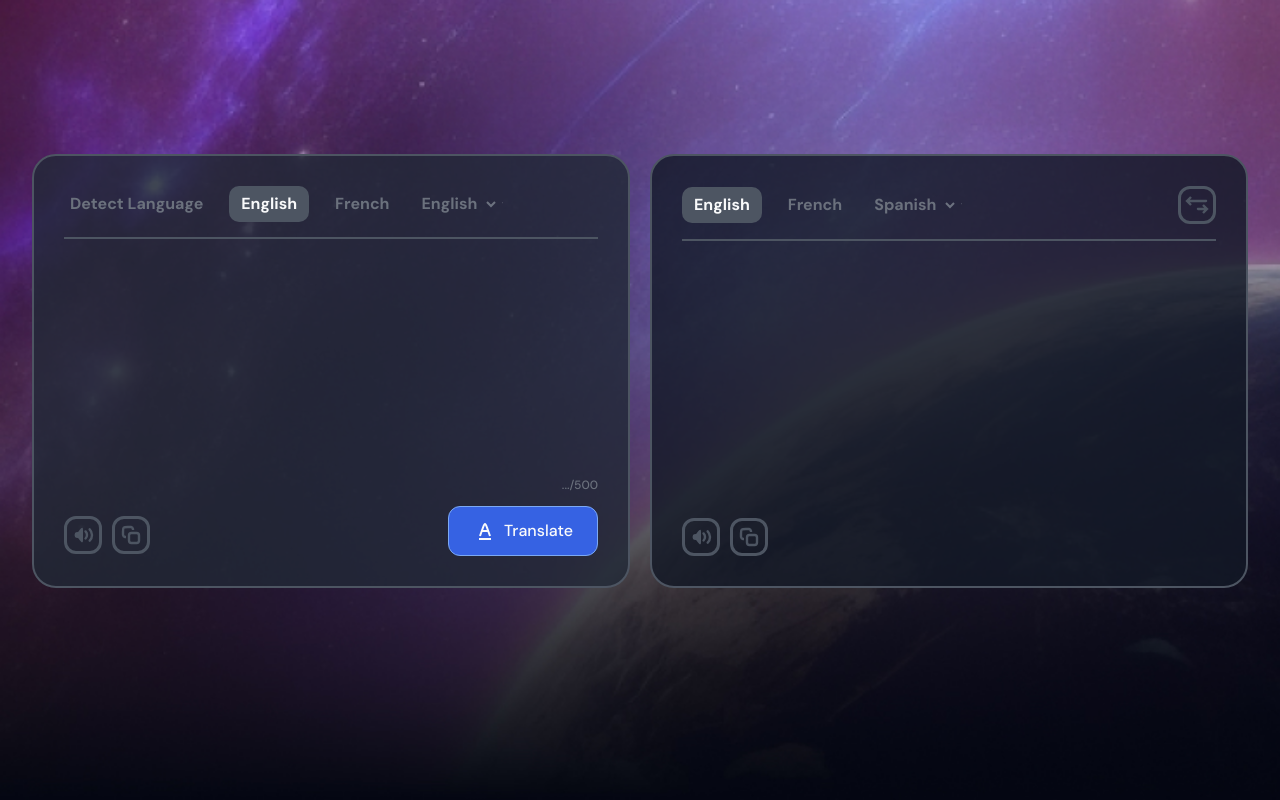
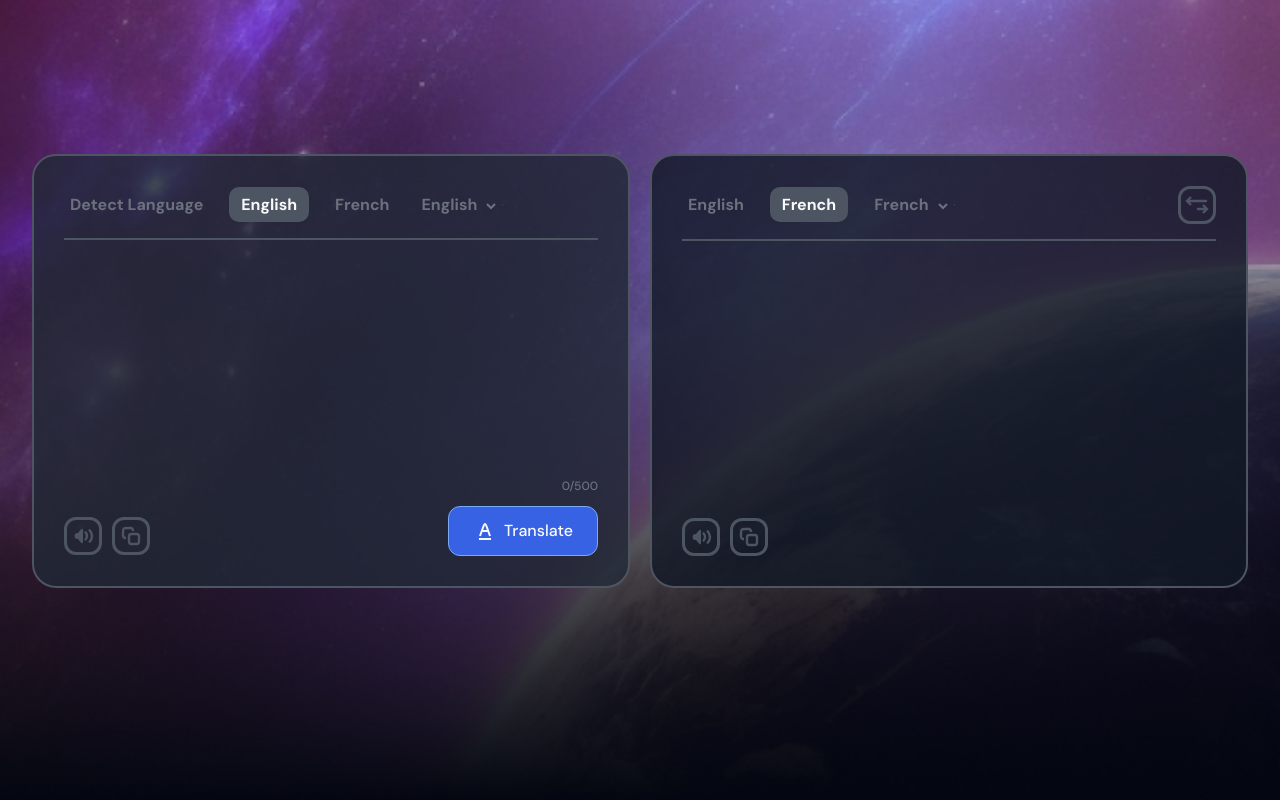
Before and after one commit to RevainIDN/translator, a React (Vite) app: page / in a window 1280 px wide. Built offline with nearby package versions, Linux system fonts and the light colour scheme.

Commit message:
Реализован селектор выбора языка в LanguageSelector

```diff
--- a/src/components/App.jsx
+++ b/src/components/App.jsx
@@ -4,16 +4,14 @@ import LanguageSelector from './LanguageSelector'
 import TextArea from './TextArea'
 import TranslateButton from './TranslateButton'
 import languages from './languagesArray'
-import { use } from 'react'
 
 export default function App() {
 
   const [sourceLanguage, setSourceLanguage] = useState('en');
-  const [targetLanguage, setTargetLanguage] = useState('es');
-
+  const [targetLanguage, setTargetLanguage] = useState('fr');
+  console.log(sourceLanguage, targetLanguage)
   const [originatlText, setOriginatlText] = useState('');
   const [translatedText, setTranslatedText] = useState('');
-
   const [isLoading, setIsLoading] = useState(false);
 
   const handleSource = (event) => {
@@ -38,19 +36,34 @@ export default function App() {
             type={'sourse'}
             languages={languages}
             selectedLanguage={sourceLanguage}
+            setSelecteedLanguage={setSourceLanguage}
             handleLanguageChange={handleLanguageChange}
           />
-          <TextArea canWrite={true} numLetters={true} handleSource={handleSource} />
-          <TranslateButton originatlText={originatlText} languages={languages} setTranslatedText={setTranslatedText} translatedText={translatedText} />
+          <TextArea
+            canWrite={true}
+            numLetters={true}
+            handleSource={handleSource}
+            originatlText={originatlText.length}
+          />
+          <TranslateButton
+            originatlText={originatlText}
+            languages={languages}
+            setTranslatedText={setTranslatedText}
+            translatedText={translatedText}
+          />
         </div>
         <div className='area translatedArea'>
           <LanguageSelector
             type={'target'}
             languages={languages}
             selectedLanguage={targetLanguage}
+            setSelecteedLanguage={setTargetLanguage}
             handleLanguageChange={handleLanguageChange}
           />
-          <TextArea canWrite={false} translatedText={translatedText} />
+          <TextArea
+            canWrite={false}
+            translatedText={translatedText}
+          />
         </div>
       </div>
     </>
--- a/src/components/LanguageSelector.jsx
+++ b/src/components/LanguageSelector.jsx
@@ -2,8 +2,9 @@ import { use } from 'react';
 import '../styles/LanguageSelector.css'
 import { useState, useEffect, useRef } from 'react'
 
-export default function LanguageSelector({ type, languages, selectedLanguage, handleLanguageChange }) {
+export default function LanguageSelector({ type, languages, selectedLanguage, setSelecteedLanguage, handleLanguageChange }) {
 	const [filteredText, setFilteredText] = useState('');
+	const [activeLanguage, setActiveLanguage] = useState(type === 'sourse' ? 'en' : 'fr');
 
 	const dropdownRef = useRef(null);
 	const buttonRef = useRef(null);
@@ -18,6 +19,11 @@ export default function LanguageSelector({ type, languages, selectedLanguage, ha
 
 		setFilteredText(value)
 	}
+
+	const handleButtonClick = (buttonId, languageCode, type) => {
+		setActiveLanguage(buttonId);
+		handleLanguageChange(languageCode, type);
+	};
 
 	const filteredLanguages = languages.filter(language => {
 		return language.language.toLowerCase().includes(filteredText.toLowerCase())
@@ -59,23 +65,19 @@ export default function LanguageSelector({ type, languages, selectedLanguage, ha
 		<>
 			<div ref={dropdownRef} className='language-selector'>
 				<ul className='language-list'>
-					{type === 'sourse' && <li className='language-item'><button className='language-btn'>Detect Language</button></li>}
-					{type === 'sourse'
-						? <li className='language-item'><button className='language-btn active'>English</button></li>
-						: <li className='language-item'><button className='language-btn active'>English</button></li>}
-					{type === 'sourse'
-						? <li className='language-item'><button className='language-btn'>French</button></li>
-						: <li className='language-item'><button className='language-btn'>French</button></li>}
-					<li className='language-item'><button className='language-btn dropdown-btn' ref={buttonRef}>{languages.find(language => language.code === selectedLanguage).language}</button></li>
+					{type === 'sourse' && <li className='language-btn'><button className={`language-btn ${activeLanguage === 'auto' ? 'active' : ''}`} onClick={() => handleButtonClick('auto', 'auto', type)}>Detect Language</button></li>}
+					<li className='language-item'><button className={`language-btn ${activeLanguage === 'en' ? 'active' : ''}`} onClick={() => handleButtonClick('en', 'en', type)}>English</button></li>
+					<li className='language-item'><button className={`language-btn ${activeLanguage === 'fr' ? 'active' : ''}`} onClick={() => handleButtonClick('fr', 'fr', type)}>French</button></li>
+					<li className='language-item'><button className='language-btn dropdown-btn' ref={buttonRef}>{languages.find(language => language.code === selectedLanguage)?.language}</button></li>
 				</ul>
 				<ul ref={listRef} className='dropdown-list'>
 					<li className='dropdown-input'><input className='filter-input' placeholder='Find language' onChange={handleFilter} type="text" /></li>
 					<li className='dropdown-items'><ul className='dropdown-languages'>
 						{filteredLanguages.length > 0
-							? filteredLanguages.map((language) => (
+							? filteredLanguages.slice(0, languages.length - 1).map((language) => (
 								<li className='dropdown-item' key={language.id} onClick={() => handleLanguageChange(language.code, type)}>{language.language}</li>
 							))
-							: languages.map((language) => (
+							: languages.slice(0, languages.length - 1).map((language) => (
 								<li className='dropdown-item' key={language.id} onClick={() => handleLanguageChange(language.code, type)}>{language.language}</li>
 							))}
 
--- a/src/components/TextArea.jsx
+++ b/src/components/TextArea.jsx
@@ -1,13 +1,15 @@
 import '../styles/TextArea.css'
+import { useEffect, useState } from 'react'
 
-export default function TextArea({ canWrite, numLetters, handleSource, translatedText }) {
+export default function TextArea({ canWrite, numLetters, handleSource, translatedText, originatlText }) {
+
 	return (
 		<>
 			<div className='input-area'>
 				{canWrite === true
-					? <textarea className='textarea' onChange={handleSource} name="" id=""></textarea>
+					? <textarea className='textarea' onChange={handleSource} maxLength={500} name="" id=""></textarea>
 					: <textarea className='textarea' value={translatedText} readOnly={true} name="" id=""></textarea>}
-				{numLetters === true && <p className='num-letters'>.../500</p>}
+				{numLetters === true && <p className='num-letters'>{originatlText}/500</p>}
 				<div className='options'>
 					<button className='option-btn volume'></button>
 					<button className='option-btn copy'></button>
--- a/src/components/languagesArray.js
+++ b/src/components/languagesArray.js
@@ -38,7 +38,8 @@ const languages = [
 	{ id: 37, language: 'Serbian', code: 'sr' },
 	{ id: 38, language: 'Slovenian', code: 'sl' },
 	{ id: 39, language: 'Filipino', code: 'tl' },
-	{ id: 40, language: 'Persian', code: 'fa' }
+	{ id: 40, language: 'Persian', code: 'fa' },
+	{ id: 41, language: 'Select Language', code: 'auto' }
 ];
 
 export default languages;
--- a/src/styles/LanguageSelector.css
+++ b/src/styles/LanguageSelector.css
@@ -5,6 +5,7 @@
 	justify-content: space-between;
 	padding-bottom: 15px;
 	border-bottom: 2px #4D5562 solid;
+	line-height: 2.2;
 }
 
 .language-list {
@@ -23,7 +24,7 @@
 	background-color: #4D5562;
 	border-radius: 10px;
 	color: #F9FAFB;
-	padding: 6px 12px;
+	padding: 0 12px;
 }
 
 .dropdown-btn {
```
